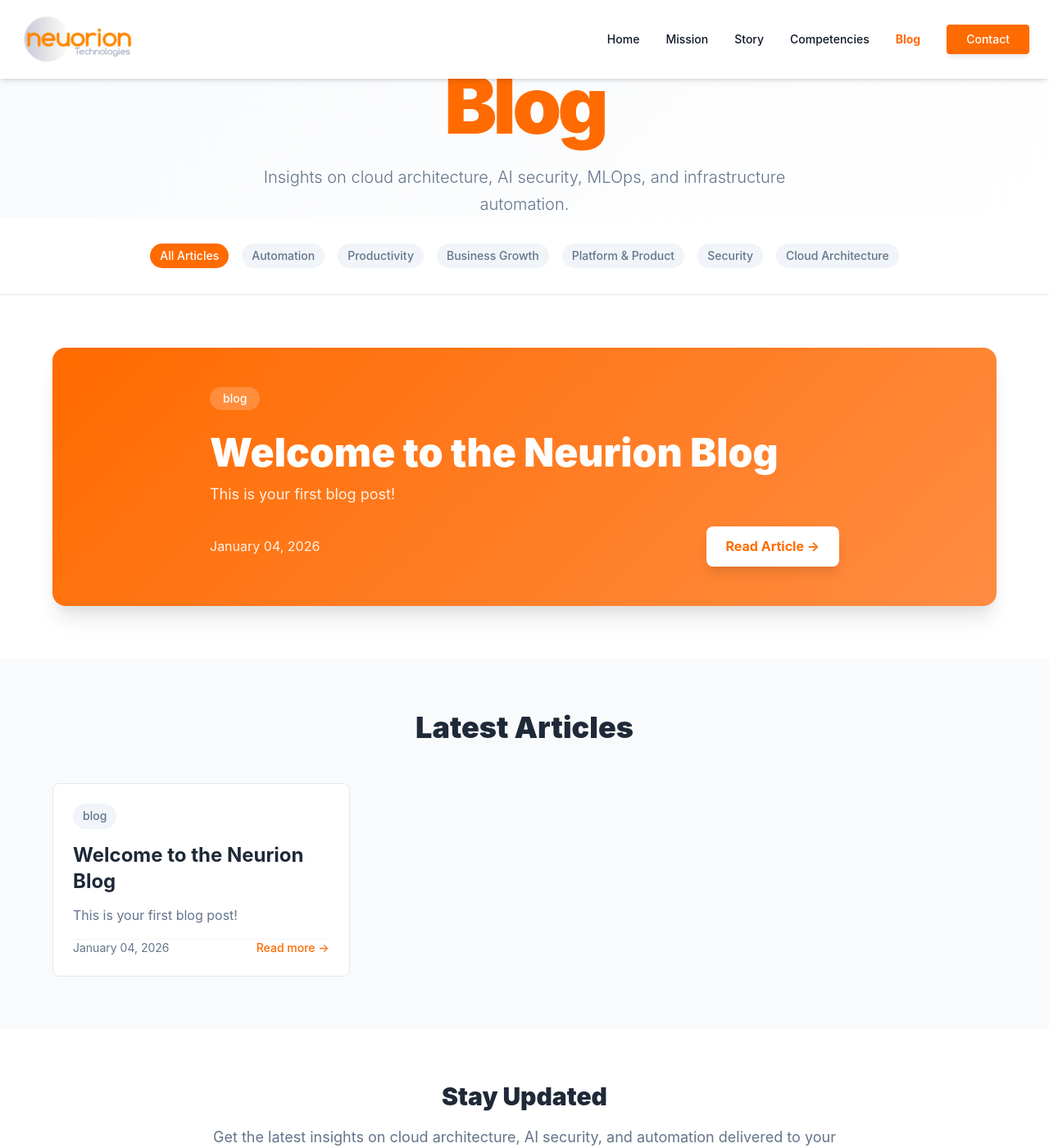
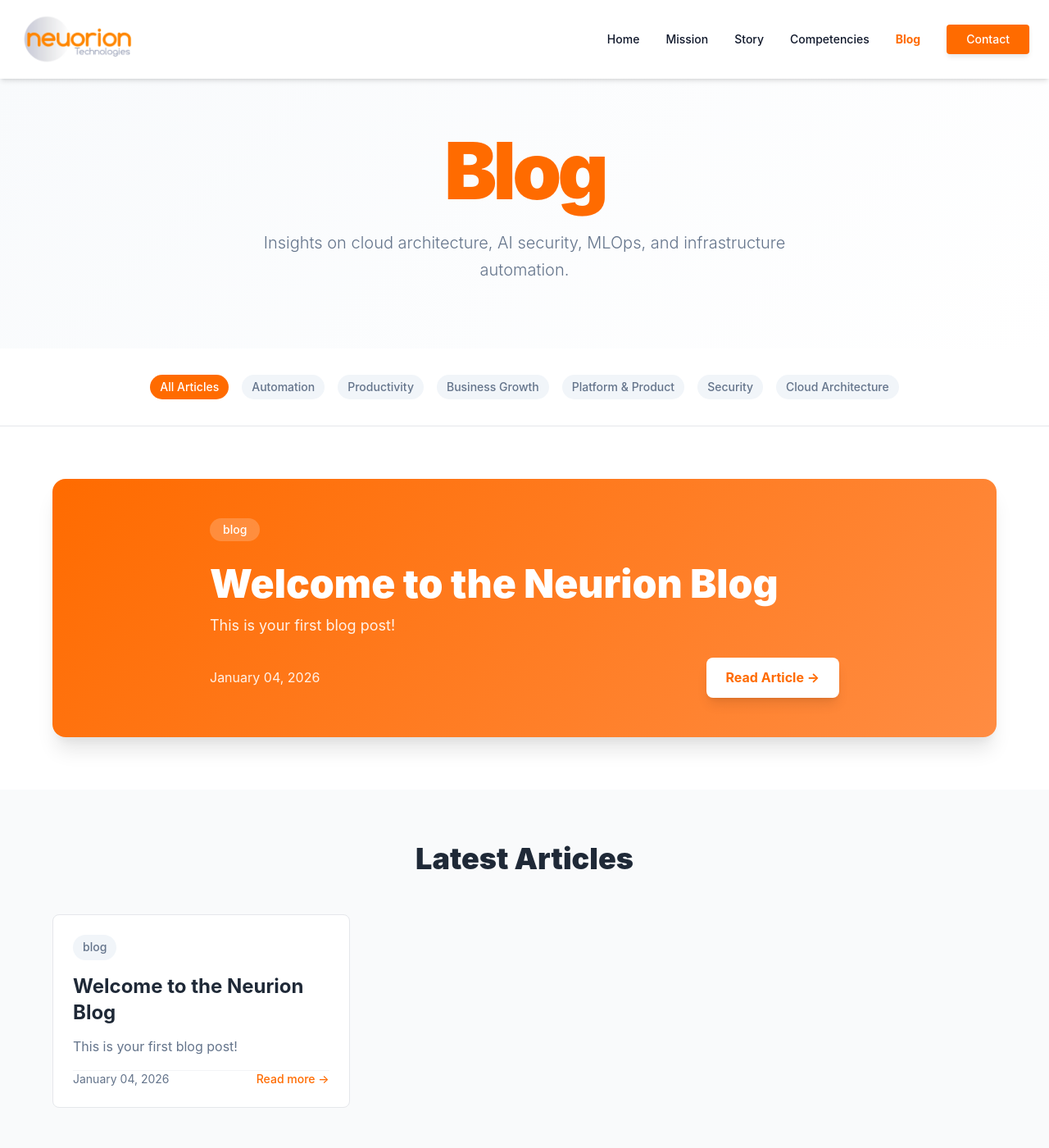
Before and after one commit to neuorion/neuorion.github.io, a Jekyll site: the page built from blog/index.md, in a window 1280 px wide and 1400 px high. Shown: the whole window at 82% size. Built offline with Jekyll 4.4.1, drawn with Linux system fonts in a browser that asks for light colours.

Commit message:
fix mobile menu

```diff
--- a/blog/index.md
+++ b/blog/index.md
@@ -346,15 +346,27 @@
     -webkit-font-smoothing: antialiased;
     -moz-osx-font-smoothing: grayscale;
 }
+
+/* Ensure mobile menu links display vertically (override any conflicts) */
+.mobile-menu {
+    display: flex !important;
+    flex-direction: column !important;
+}
+
+.mobile-menu a {
+    display: block !important;
+    width: 100% !important;
+    flex: none !important;
+}
 </style>
 
 <!-- Blog Hero Section -->
-<section class="blog-hero pt-0 pb-20 px-6">
-    <div class="max-w-6xl mx-auto text-center">
+<section class="blog-hero py-20 px-6">
+    <div class="max-w-6xl text-center" style="margin-left: auto; margin-right: auto;">
         <h1 class="text-6xl md:text-7xl font-black mb-6 tracking-tighter leading-none">
             <span class="logo-text-orange">Blog</span>
         </h1>
-        <p class="text-slate text-xl max-w-2xl mx-auto leading-relaxed font-light">
+        <p class="text-slate text-xl max-w-3xl leading-relaxed font-light" style="margin: 0 auto; max-width: 42rem;">
             Insights on cloud architecture, AI security, MLOps, and infrastructure automation.
         </p>
     </div>
```
